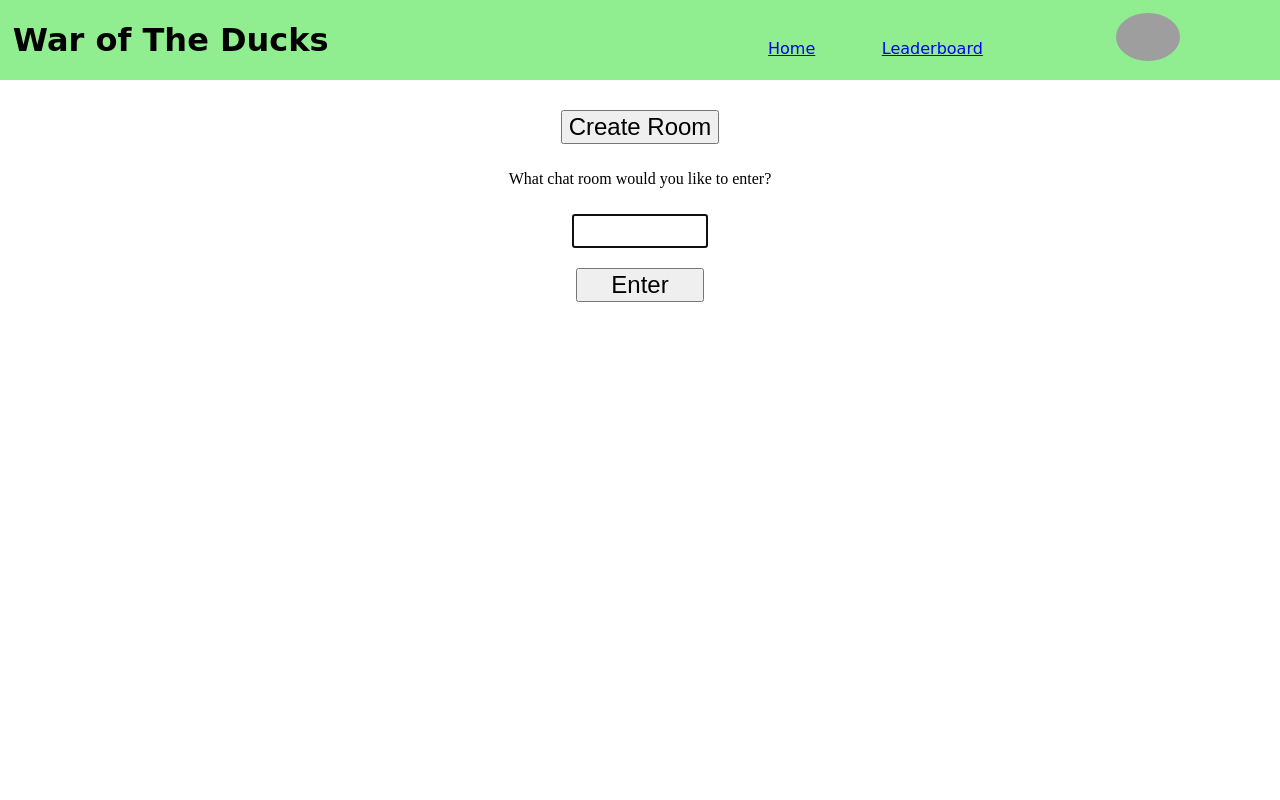
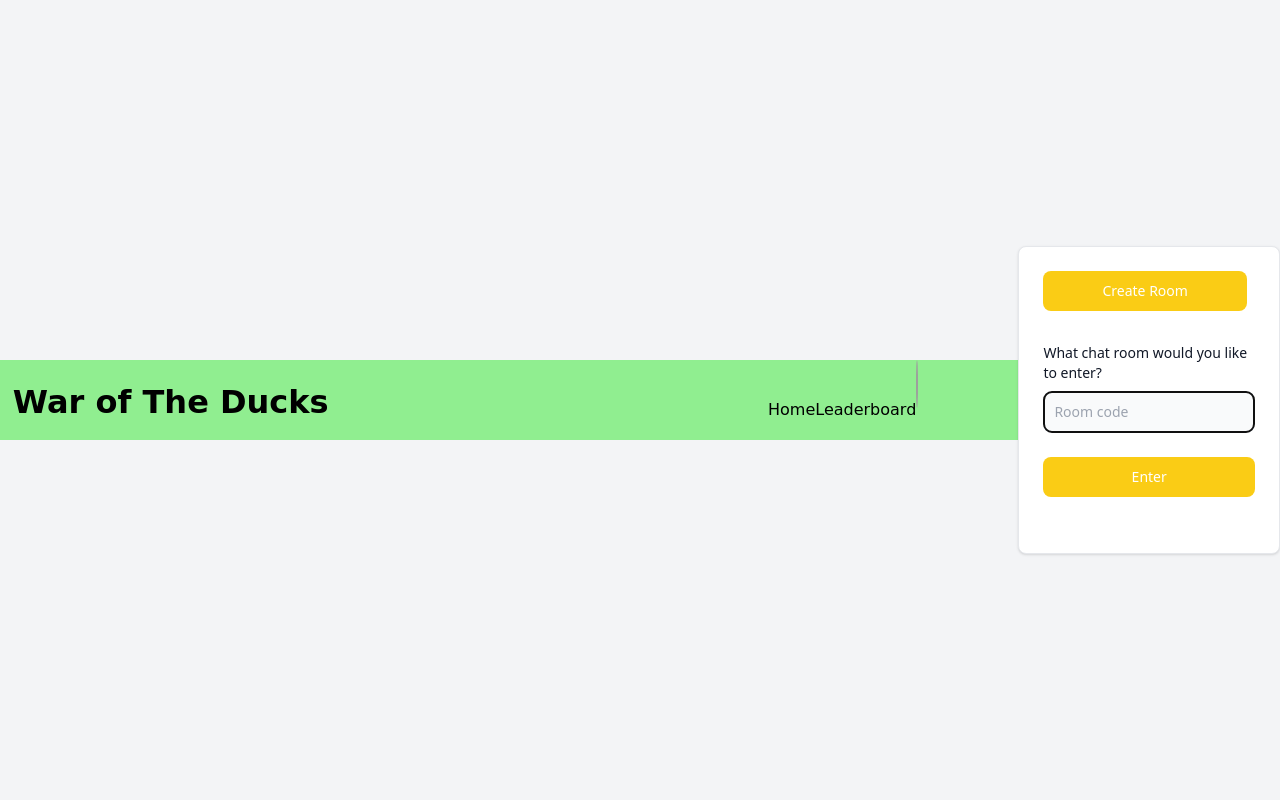
Before and after one commit to amithshettya/battleducks, a Django app: template battleducks/templates/battleducks/index.html in a window 1280 px wide. Run offline with Django 4.2, Linux system fonts and the light colour scheme; the template is opened without the code that fills it: most values are stand-ins (such as "Sample title", 1, 10 or a date in 2020); parts of the project's set-up code (start-up, migrations or seed data) failed here and were passed over; some libraries are stand-ins or nearby versions; grey boxes are pictures that could not be loaded.

Commit message:
Added tail wind css for styling

```diff
--- a/battleducks/templates/battleducks/index.html
+++ b/battleducks/templates/battleducks/index.html
@@ -13,16 +13,29 @@
     integrity="sha256-pvPw+upLPUjgMXY0G+8O0xUf+/Im1MZjXxxgOcBQBXU="
     crossorigin="anonymous"></script>
     <script src="{% static 'battleducks/home.js' %}" type="text/javascript"></script>
+    <script src="https://cdn.tailwindcss.com"></script>
 {% endblock %}
 
 {% block content %}
-    <div class="center">
-        <div>
-            <button onclick="createRoom()">Create Room</button>
+
+    <div class="block max-w-sm p-6 bg-white border border-gray-200 rounded-lg shadow hover:bg-gray-100 dark:bg-gray-800 dark:border-gray-700 dark:hover:bg-gray-700">
+        <div class="grid gap-6 mb-6 md:grid-cols-1">
+            <button onclick="createRoom()"
+                class="focus:outline-none text-white bg-yellow-400 hover:bg-yellow-500 focus:ring-4 focus:ring-yellow-300 font-medium rounded-lg text-sm px-5 py-2.5 me-2 mb-2 dark:focus:ring-yellow-900"
+            >
+                Create Room
+            </button>
+
+            <div>
+                <label for="room-name-input" class="block mb-2 text-sm font-medium text-gray-900 dark:text-white">What chat room would you like to enter?</label>
+                <input id="room-name-input" type="text" class="bg-gray-50 border border-gray-300 text-gray-900 text-sm rounded-lg focus:ring-blue-500 focus:border-blue-500 block w-full p-2.5 dark:bg-gray-700 dark:border-gray-600 dark:placeholder-gray-400 dark:text-white dark:focus:ring-blue-500 dark:focus:border-blue-500" placeholder="Room code" required />
+            </div>
+
+            <input id="room-name-submit" type="button" value="Enter"
+                class="w-full focus:outline-none text-white bg-yellow-400 hover:bg-yellow-500 focus:ring-4 focus:ring-yellow-300 font-medium rounded-lg text-sm px-5 py-2.5 me-2 mb-2 dark:focus:ring-yellow-900"
+            >
         </div>
-        <p> What chat room would you like to enter? </p>
-        <input id="room-name-input" type="text" size="100"><br>
-        <input id="room-name-submit" type="button" value="Enter">
+
         {% if messages %}
         <ul class="messages">
             {% for message in messages %}
--- a/battleducks/templates/battleducks/user-info.html
+++ b/battleducks/templates/battleducks/user-info.html
@@ -11,6 +11,7 @@
     {% endblock %}
 </head>
 <body>
+    <div class="bg-gray-100 flex items-center justify-center h-screen">
         <div class="header">
             <div class="title">War of The Ducks</div>
             <a href="{% url 'index' %}" class="nav-link">Home</a>
@@ -30,5 +31,7 @@
         </div>
         {% block content  %}
         {% endblock %}
+    </div>
+
 </body>
 </html>
```
Also changed, not shown: battleducks/templates/battleducks/wait.html (+17 -1 lines). Lines whose indentation alone changed are shown as unchanged.
